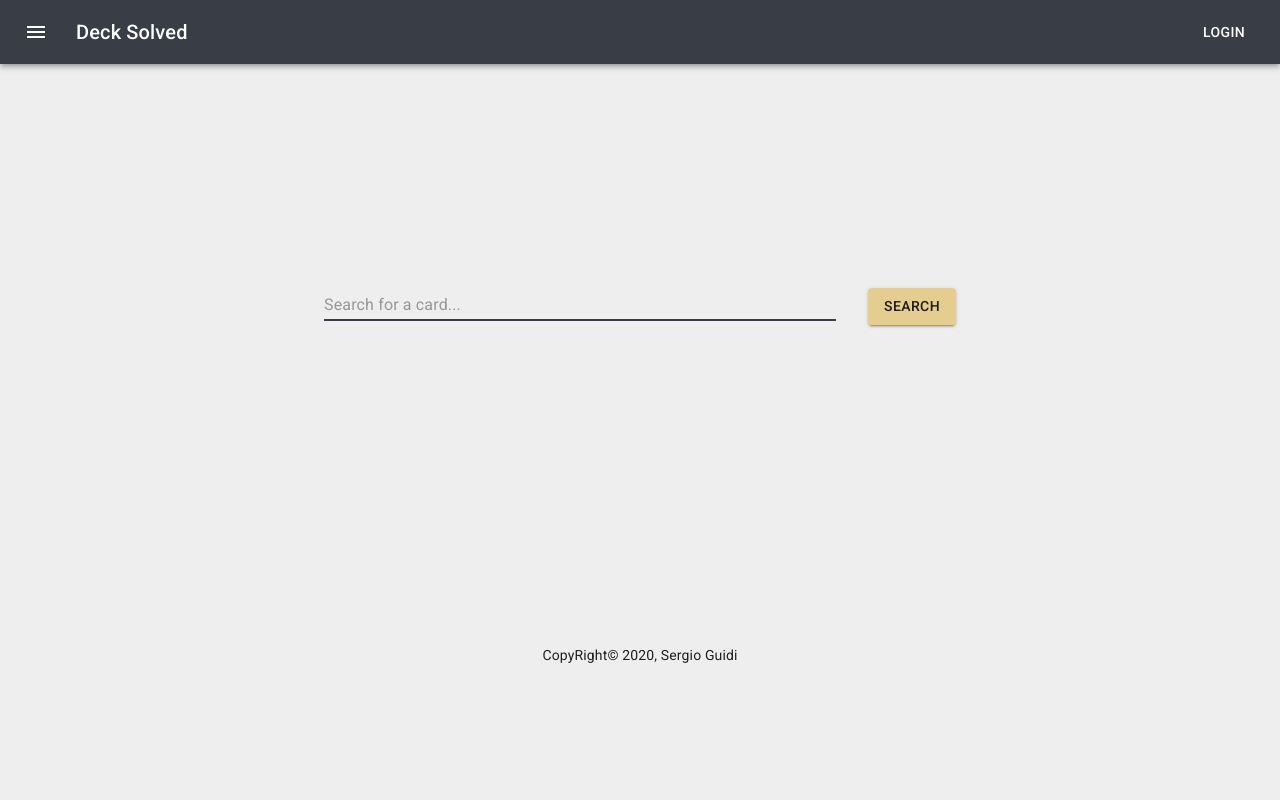
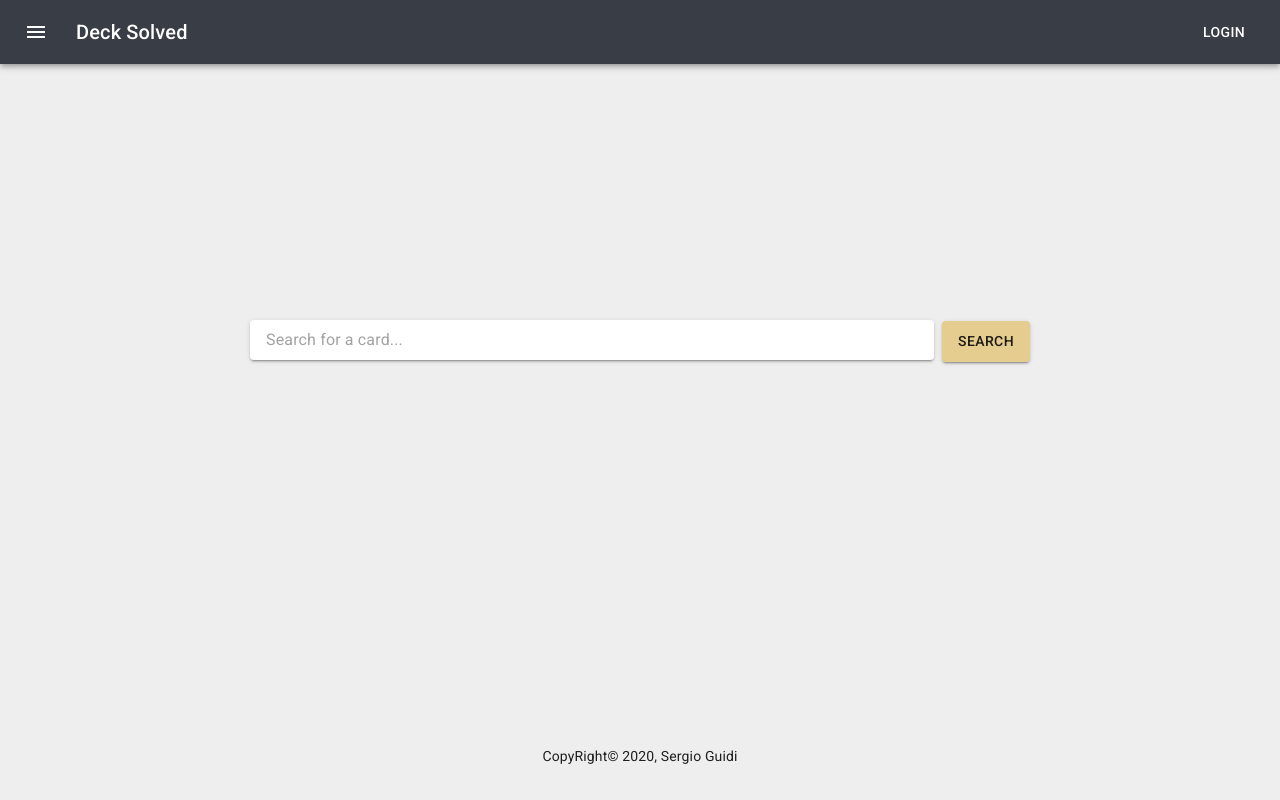
Before and after one commit to serjaou/deck-solved, a React (Create React App) app in the folder client/: page / in a window 1280 px wide. Built offline with nearby package versions, Linux system fonts and the light colour scheme.

Commit message:
Tweak some styles of the Search component

```diff
--- a/client/src/components/deck-solved/Search.js
+++ b/client/src/components/deck-solved/Search.js
@@ -1,15 +1,23 @@
 import React from 'react';
 import { makeStyles } from '@material-ui/core/styles';
-import { Button, Container, Input } from '@material-ui/core';
+import { Button, Container, InputBase, Paper } from '@material-ui/core';
 
 const useStyles = makeStyles(theme => ({
+  button: {
+    padding: '0.5rem 1rem'
+  },
   container: {
-    margin: '14rem auto 20rem',
+    margin: '16rem auto 24rem',
     textAlign: 'center'
   },
   input: {
-    width: '32rem',
-    marginRight: '2rem'
+    width: '100%'
+  },
+  paper: {
+    display: 'inline-block',
+    marginRight: '0.5rem',
+    padding: '0.25rem 1rem',
+    width: '75%'
   }
 }));
 
@@ -17,14 +25,15 @@ function Search() {
   const classes = useStyles();
   return (
     <Container className={classes.container} maxWidth='md'>
-      <Input
-        className={classes.input}
-        autoFocus={true}
-        margin='dense'
-        placeholder='Search for a card...'
-        type='search'
-      />
-      <Button variant='contained' color='secondary'>
+      <Paper className={classes.paper} elevation={2}>
+        <InputBase
+          autoFocus={true}
+          className={classes.input}
+          placeholder='Search for a card...'
+          type='search'
+        />
+      </Paper>
+      <Button className={classes.button} variant='contained' color='secondary'>
         Search
       </Button>
     </Container>
```
